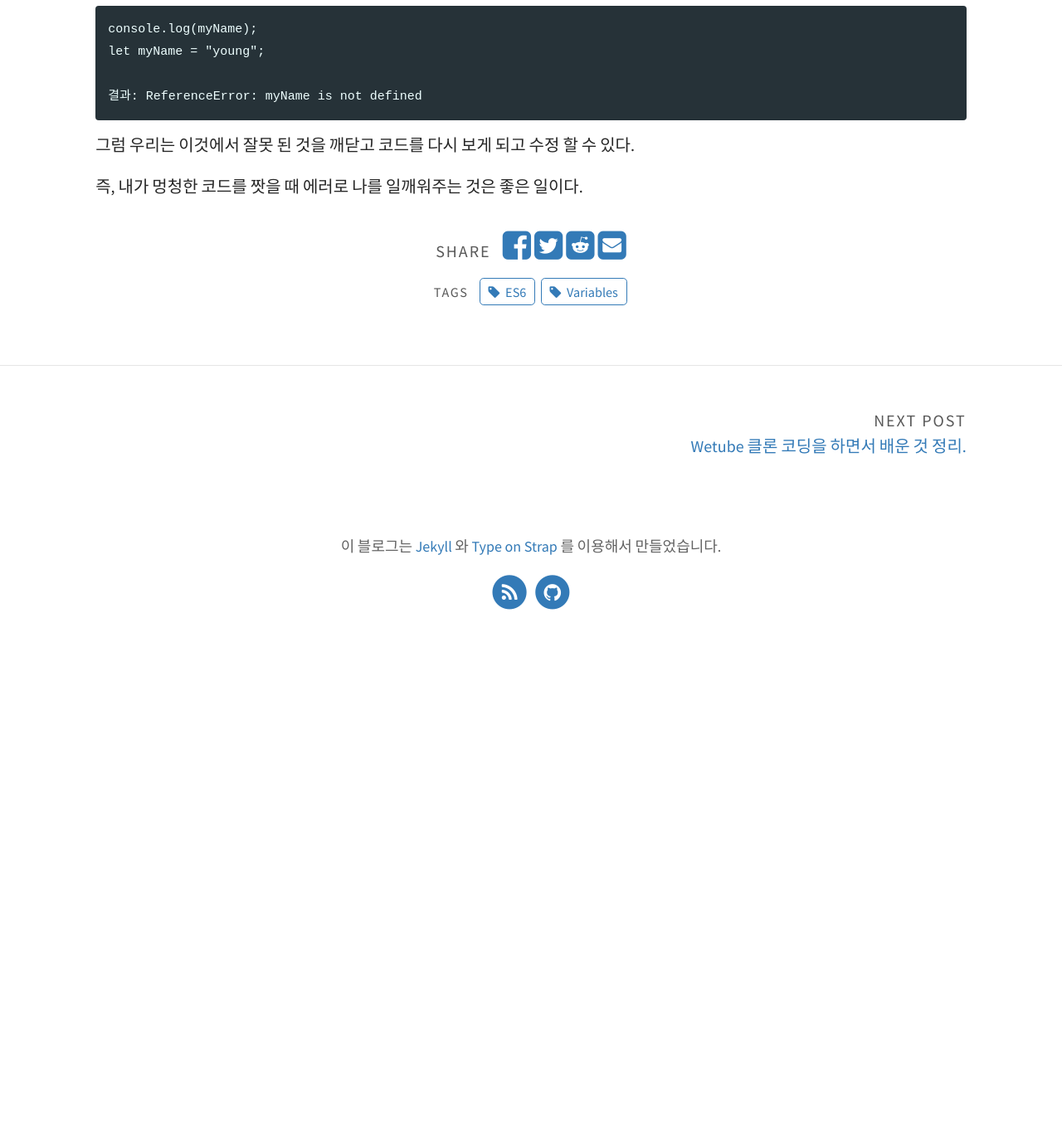
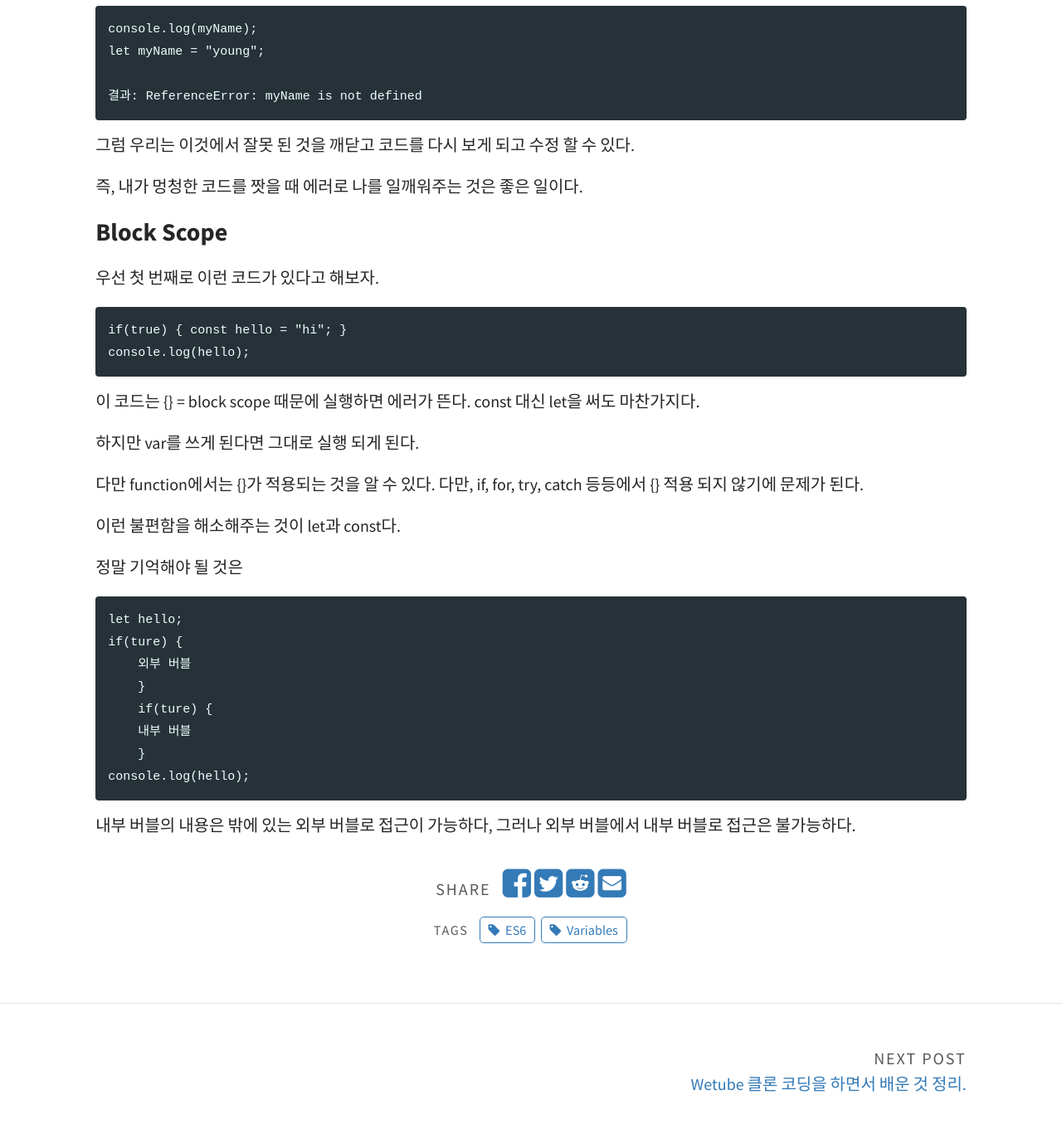
Before and after one commit to starsol89/starsol89.github.io, a Jekyll site: the page built from _posts/2020-01-22-ES6.md, in a window 1280 px wide and 1400 px high, scrolled down 1860 px. Shown: the top 1355 px of the window at 83% size. Built offline with Jekyll 4.4.1, drawn with Linux system fonts in a browser that asks for light colours; before the commit the page ends 2637 px from its top, so only the background shows below that.

Commit message:
Block Scope에 대한 이해 정리

```diff
--- a/_posts/2020-01-22-ES6.md
+++ b/_posts/2020-01-22-ES6.md
@@ -63,3 +63,31 @@ Temporal dead zone 이 없을 때, 이런 코드가 있다고 하면
 그럼 우리는 이것에서 잘못 된 것을 깨닫고 코드를 다시 보게 되고 수정 할 수 있다.
 
 즉, 내가 멍청한 코드를 짯을 때 에러로 나를 일깨워주는 것은 좋은 일이다.
+
+### Block Scope
+
+우선 첫 번째로 이런 코드가 있다고 해보자.
+
+    if(true) { const hello = "hi"; }
+    console.log(hello);
+
+이 코드는 {} = block scope 때문에 실행하면 에러가 뜬다. const 대신 let을 써도 마찬가지다.
+
+하지만 var를 쓰게 된다면 그대로 실행 되게 된다.
+
+다만 function에서는 {}가 적용되는 것을 알 수 있다. 다만, if, for, try, catch 등등에서 {} 적용 되지 않기에 문제가 된다.
+
+이런 불편함을 해소해주는 것이 let과 const다.
+
+정말 기억해야 될 것은
+
+    let hello;
+    if(ture) {
+        외부 버블
+        }
+        if(ture) {
+        내부 버블
+        }
+    console.log(hello);
+
+내부 버블의 내용은 밖에 있는 외부 버블로 접근이 가능하다, 그러나 외부 버블에서 내부 버블로 접근은 불가능하다.
```
